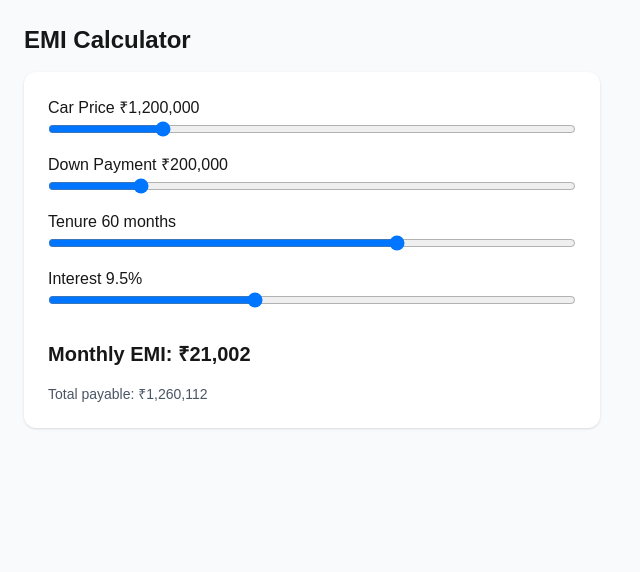
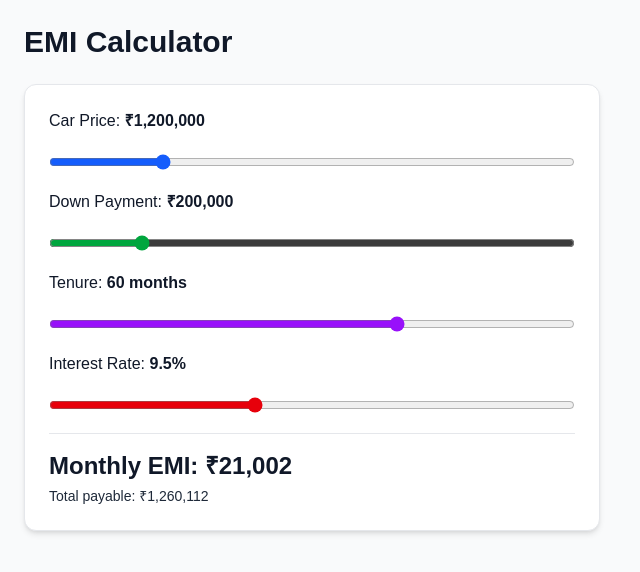
Before and after one commit to santhosher2011-boop/autoguru-frontend, a Next.js app: page /emicalc in a window 1280 px wide. Shown: the top 572 px of the page, without its empty margins (0-640 px from the left). Built offline with nearby package versions, Linux system fonts and the light colour scheme.

Commit message:
textcolor  compare & EMI chatgpt  adaptable change

```diff
--- a/src/app/compare/page.tsx
+++ b/src/app/compare/page.tsx
@@ -1,3 +1,99 @@
+// "use client";
+
+// import { Suspense } from "react";
+// import { useSearchParams } from "next/navigation";
+// import { useEffect, useState } from "react";
+// import axios from "axios";
+
+// type Car = {
+//   _id: string;
+//   make: string;
+//   model: string;
+//   year: number;
+//   body_type: string;
+//   thumbnail: string;
+//   images: string[];
+//   variants: { name: string; price_inr: number; fuel: string; transmission: string; mileage: number }[];
+// };
+
+// type CompareResp = { left: Car; right: Car; ai_summary: string };
+
+// function CompareContent() {
+//   const sp = useSearchParams();
+//   const [data, setData] = useState<CompareResp | null>(null);
+
+//   useEffect(() => {
+//     const left = sp.get("left");
+//     const right = sp.get("right");
+//     if (!left || !right) return;
+
+//     axios
+//       .post(`${process.env.NEXT_PUBLIC_API_URL}/api/v1/compare`, { left_id: left, right_id: right })
+//       .then((r) => setData(r.data))
+//       .catch(console.error);
+//   }, [sp]);
+
+//   if (!data) return <p className="p-6">Loading comparison…</p>;
+
+//   return (
+//     <main className="p-6 bg-gray-50 min-h-screen">
+//       <h1 className="text-2xl font-bold mb-4">Compare Cars</h1>
+
+//       <div className="grid md:grid-cols-2 gap-6">
+//         {[
+//           { label: "Left", car: data.left },
+//           { label: "Right", car: data.right },
+//         ].map(({ label, car }) => (
+//           <div key={label} className="bg-white rounded-xl shadow p-4">
+//             <img
+//               src={car.thumbnail.trim()}
+//               alt={`${car.make} ${car.model}`}
+//               className="w-full h-48 object-cover rounded"
+//             />
+//             <h2 className="text-xl font-semibold mt-2">
+//               {car.make} {car.model}
+//             </h2>
+//             <table className="w-full text-sm mt-3">
+//               <tbody>
+//                 <tr>
+//                   <td>Price</td>
+//                   <td className="font-bold">₹{car.variants[0].price_inr.toLocaleString("en-IN")}</td>
+//                 </tr>
+//                 <tr>
+//                   <td>Mileage</td>
+//                   <td>{car.variants[0].mileage} kmpl</td>
+//                 </tr>
+//                 <tr>
+//                   <td>Fuel</td>
+//                   <td>{car.variants[0].fuel}</td>
+//                 </tr>
+//                 <tr>
+//                   <td>Type</td>
+//                   <td>{car.body_type}</td>
+//                 </tr>
+//               </tbody>
+//             </table>
+//           </div>
+//         ))}
+//       </div>
+
+//       <div className="mt-6 bg-white rounded-xl shadow p-4">
+//         <h3 className="font-semibold mb-2">AI Says</h3>
+//         <p className="text-sm text-gray-800">{data.ai_summary}</p>
+//       </div>
+//     </main>
+//   );
+// }
+
+// export default function ComparePage() {
+//   return (
+//     <Suspense fallback={<p className="p-6">Loading comparison…</p>}>
+//       <CompareContent />
+//     </Suspense>
+//   );
+// }
+
+
 "use client";
 
 import { Suspense } from "react";
@@ -28,48 +124,67 @@ function CompareContent() {
     if (!left || !right) return;
 
     axios
-      .post(`${process.env.NEXT_PUBLIC_API_URL}/api/v1/compare`, { left_id: left, right_id: right })
+      .post(`${process.env.NEXT_PUBLIC_API_URL}/api/v1/compare`, {
+        left_id: left,
+        right_id: right,
+      })
       .then((r) => setData(r.data))
       .catch(console.error);
   }, [sp]);
 
-  if (!data) return <p className="p-6">Loading comparison…</p>;
+  if (!data) return <p className="p-6 text-gray-900">Loading comparison…</p>;
 
   return (
-    <main className="p-6 bg-gray-50 min-h-screen">
-      <h1 className="text-2xl font-bold mb-4">Compare Cars</h1>
+    <main className="p-6 bg-gray-50 min-h-screen text-gray-900">
+      <h1 className="text-3xl font-bold mb-6 text-gray-900">Compare Cars</h1>
 
+      {/* Two-column comparison grid */}
       <div className="grid md:grid-cols-2 gap-6">
         {[
           { label: "Left", car: data.left },
           { label: "Right", car: data.right },
         ].map(({ label, car }) => (
-          <div key={label} className="bg-white rounded-xl shadow p-4">
+          <div
+            key={label}
+            className="bg-white rounded-xl shadow-md p-4 border border-gray-200"
+          >
             <img
               src={car.thumbnail.trim()}
               alt={`${car.make} ${car.model}`}
-              className="w-full h-48 object-cover rounded"
+              className="w-full h-48 object-cover rounded-md"
             />
-            <h2 className="text-xl font-semibold mt-2">
+            <h2 className="text-xl font-semibold mt-3 text-gray-900">
               {car.make} {car.model}
             </h2>
-            <table className="w-full text-sm mt-3">
-              <tbody>
+            <p className="text-sm text-gray-800 mb-3">
+              {car.year} · {car.body_type}
+            </p>
+
+            <table className="w-full text-sm border-t border-gray-200">
+              <tbody className="divide-y divide-gray-100">
                 <tr>
-                  <td>Price</td>
-                  <td className="font-bold">₹{car.variants[0].price_inr.toLocaleString("en-IN")}</td>
+                  <td className="py-2 text-gray-800">Price</td>
+                  <td className="py-2 font-bold text-gray-900 text-right">
+                    ₹{car.variants[0].price_inr.toLocaleString("en-IN")}
+                  </td>
                 </tr>
                 <tr>
-                  <td>Mileage</td>
-                  <td>{car.variants[0].mileage} kmpl</td>
+                  <td className="py-2 text-gray-800">Mileage</td>
+                  <td className="py-2 text-gray-900 text-right">
+                    {car.variants[0].mileage} kmpl
+                  </td>
                 </tr>
                 <tr>
-                  <td>Fuel</td>
-                  <td>{car.variants[0].fuel}</td>
+                  <td className="py-2 text-gray-800">Fuel</td>
+                  <td className="py-2 text-gray-900 text-right">
+                    {car.variants[0].fuel}
+                  </td>
                 </tr>
                 <tr>
-                  <td>Type</td>
-                  <td>{car.body_type}</td>
+                  <td className="py-2 text-gray-800">Type</td>
+                  <td className="py-2 text-gray-900 text-right">
+                    {car.body_type}
+                  </td>
                 </tr>
               </tbody>
             </table>
@@ -77,9 +192,12 @@ function CompareContent() {
         ))}
       </div>
 
-      <div className="mt-6 bg-white rounded-xl shadow p-4">
-        <h3 className="font-semibold mb-2">AI Says</h3>
-        <p className="text-sm">{data.ai_summary}</p>
+      {/* AI summary card */}
+      <div className="mt-8 bg-white rounded-xl shadow-md p-5 border border-gray-200">
+        <h3 className="text-lg font-semibold mb-2 text-gray-900">AI Says</h3>
+        <p className="text-base text-gray-900 leading-relaxed">
+          {data.ai_summary}
+        </p>
       </div>
     </main>
   );
@@ -87,7 +205,7 @@ function CompareContent() {
 
 export default function ComparePage() {
   return (
-    <Suspense fallback={<p className="p-6">Loading comparison…</p>}>
+    <Suspense fallback={<p className="p-6 text-gray-900">Loading comparison…</p>}>
       <CompareContent />
     </Suspense>
   );
--- a/src/app/emicalc/page.tsx
+++ b/src/app/emicalc/page.tsx
@@ -1,3 +1,36 @@
+// "use client";
+// import { useState } from "react";
+
+// export default function EMICalc() {
+//   const [price, setPrice] = useState(1200000);
+//   const [down, setDown] = useState(200000);
+//   const [tenure, setTenure] = useState(60);
+//   const [roi, setRoi] = useState(9.5);
+
+//   const principal = price - down;
+//   const r = roi / 12 / 100;
+//   const emi = principal * r * (1 + r) ** tenure / ((1 + r) ** tenure - 1);
+
+//   return (
+//     <main className="p-6 bg-gray-50 min-h-screen">
+//       <h1 className="text-2xl font-bold mb-4">EMI Calculator</h1>
+//       <div className="max-w-xl bg-white rounded-xl shadow p-6 space-y-4">
+//         <label>Car Price ₹{price.toLocaleString()}</label>
+//         <input type="range" min="200000" max="5000000" value={price} onChange={e => setPrice(+e.target.value)} className="w-full" />
+//         <label>Down Payment ₹{down.toLocaleString()}</label>
+//         <input type="range" min="0" max={price} value={down} onChange={e => setDown(+e.target.value)} className="w-full" />
+//         <label>Tenure {tenure} months</label>
+//         <input type="range" min="12" max="84" value={tenure} onChange={e => setTenure(+e.target.value)} className="w-full" />
+//         <label>Interest {roi}%</label>
+//         <input type="range" min="6" max="15" step="0.1" value={roi} onChange={e => setRoi(+e.target.value)} className="w-full" />
+//         <div className="text-xl font-bold mt-4">Monthly EMI: ₹{Math.round(emi).toLocaleString()}</div>
+//         <div className="text-sm text-gray-600">Total payable: ₹{Math.round(emi * tenure).toLocaleString()}</div>
+//       </div>
+//     </main>
+//   );
+// }
+
+
 "use client";
 import { useState } from "react";
 
@@ -12,19 +45,72 @@ export default function EMICalc() {
   const emi = principal * r * (1 + r) ** tenure / ((1 + r) ** tenure - 1);
 
   return (
-    <main className="p-6 bg-gray-50 min-h-screen">
-      <h1 className="text-2xl font-bold mb-4">EMI Calculator</h1>
-      <div className="max-w-xl bg-white rounded-xl shadow p-6 space-y-4">
-        <label>Car Price ₹{price.toLocaleString()}</label>
-        <input type="range" min="200000" max="5000000" value={price} onChange={e => setPrice(+e.target.value)} className="w-full" />
-        <label>Down Payment ₹{down.toLocaleString()}</label>
-        <input type="range" min="0" max={price} value={down} onChange={e => setDown(+e.target.value)} className="w-full" />
-        <label>Tenure {tenure} months</label>
-        <input type="range" min="12" max="84" value={tenure} onChange={e => setTenure(+e.target.value)} className="w-full" />
-        <label>Interest {roi}%</label>
-        <input type="range" min="6" max="15" step="0.1" value={roi} onChange={e => setRoi(+e.target.value)} className="w-full" />
-        <div className="text-xl font-bold mt-4">Monthly EMI: ₹{Math.round(emi).toLocaleString()}</div>
-        <div className="text-sm text-gray-600">Total payable: ₹{Math.round(emi * tenure).toLocaleString()}</div>
+    <main className="p-6 bg-gray-50 min-h-screen text-gray-900">
+      <h1 className="text-3xl font-bold mb-6 text-gray-900">EMI Calculator</h1>
+
+      <div className="max-w-xl bg-white rounded-xl shadow-md p-6 space-y-5 border border-gray-200">
+        {/* Car Price */}
+        <label className="block font-medium text-gray-900">
+          Car Price: <span className="font-semibold">₹{price.toLocaleString()}</span>
+        </label>
+        <input
+          type="range"
+          min="200000"
+          max="5000000"
+          value={price}
+          onChange={(e) => setPrice(+e.target.value)}
+          className="w-full accent-blue-600"
+        />
+
+        {/* Down Payment */}
+        <label className="block font-medium text-gray-900">
+          Down Payment: <span className="font-semibold">₹{down.toLocaleString()}</span>
+        </label>
+        <input
+          type="range"
+          min="0"
+          max={price}
+          value={down}
+          onChange={(e) => setDown(+e.target.value)}
+          className="w-full accent-green-600"
+        />
+
+        {/* Tenure */}
+        <label className="block font-medium text-gray-900">
+          Tenure: <span className="font-semibold">{tenure} months</span>
+        </label>
+        <input
+          type="range"
+          min="12"
+          max="84"
+          value={tenure}
+          onChange={(e) => setTenure(+e.target.value)}
+          className="w-full accent-purple-600"
+        />
+
+        {/* Interest */}
+        <label className="block font-medium text-gray-900">
+          Interest Rate: <span className="font-semibold">{roi}%</span>
+        </label>
+        <input
+          type="range"
+          min="6"
+          max="15"
+          step="0.1"
+          value={roi}
+          onChange={(e) => setRoi(+e.target.value)}
+          className="w-full accent-red-600"
+        />
+
+        {/* EMI Output */}
+        <div className="pt-4 border-t border-gray-200">
+          <div className="text-2xl font-bold text-gray-900">
+            Monthly EMI: ₹{Math.round(emi).toLocaleString()}
+          </div>
+          <div className="text-sm text-gray-800 mt-1">
+            Total payable: ₹{Math.round(emi * tenure).toLocaleString()}
+          </div>
+        </div>
       </div>
     </main>
   );
```
